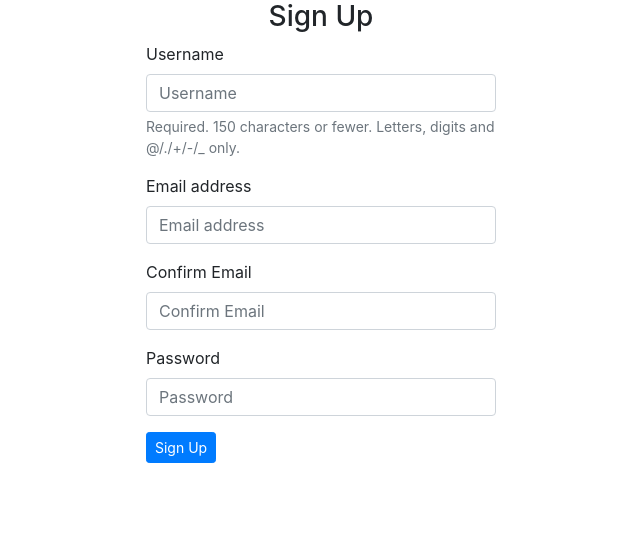
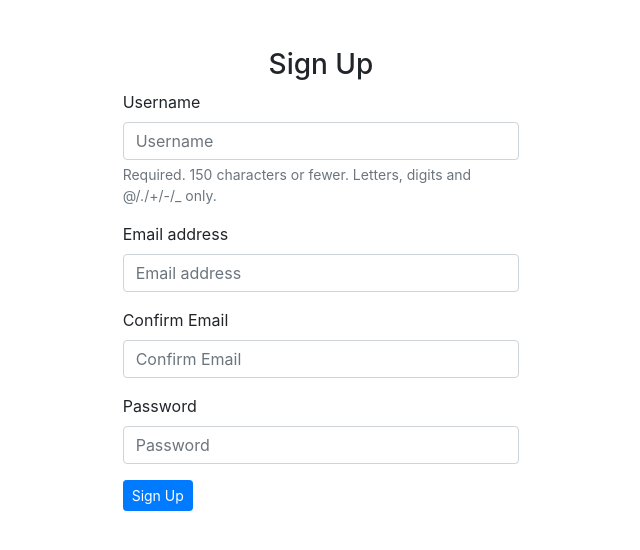
Before and after one commit to LoiseMulwa/projects-voting, a Django app: page /register/ in a window 1280 px wide. Shown: the top 550 px of the page, without its empty margins (319-959 px from the left). Run offline with Django 3.2, Linux system fonts and the light colour scheme; some libraries are stand-ins or nearby versions.

Commit message:
fx: Modify footer

```diff
--- a/rateapp/templates/index.html
+++ b/rateapp/templates/index.html
@@ -140,7 +140,7 @@
   {% endif %}
 </div>
 <footer class="foot text-center mt-3 fs-2">
-    <p>&#169; All rights reserved 2022 </p>
+    <p> Copyright &#169; All rights reserved 2022 </p>
 
 </footer>
 {% endblock %}
--- a/rateapp/templates/registration/login.html
+++ b/rateapp/templates/registration/login.html
@@ -1,7 +1,7 @@
 {%extends "registration/base.html"%}
 {% load bootstrap4 %}
 {% block content %}
-<div id="register" class="container">
+<div id="register" class="container mt-5">
   <div class="row">
     <!-- Empty div -->
     <div class="col-md-4"></div>
--- a/rateapp/templates/registration/registration_form.html
+++ b/rateapp/templates/registration/registration_form.html
@@ -1,7 +1,7 @@
 {%extends "registration/base.html"%}
 {% load bootstrap4 %}
 {% block content %}
-<div id="register" class="container">
+<div id="register" class="container-fluid">
   <div class="row">
     <!-- Empty div -->
     <div class="col-md-4"></div>
@@ -12,7 +12,7 @@
       <div class="panel panel-default">
 
         <div class="panel-heading">
-          <h3 class="text-center">Sign Up</h3>
+          <h3 class="text-center mt-5">Sign Up</h3>
         </div>
         <div class="panel-body">
 
@@ -46,6 +46,7 @@
     border-radius: 70px;
     font-family: 'Courgette', cursive;
     background-color: rgb(37, 26, 37);
+
   }
 
 </style>
```
